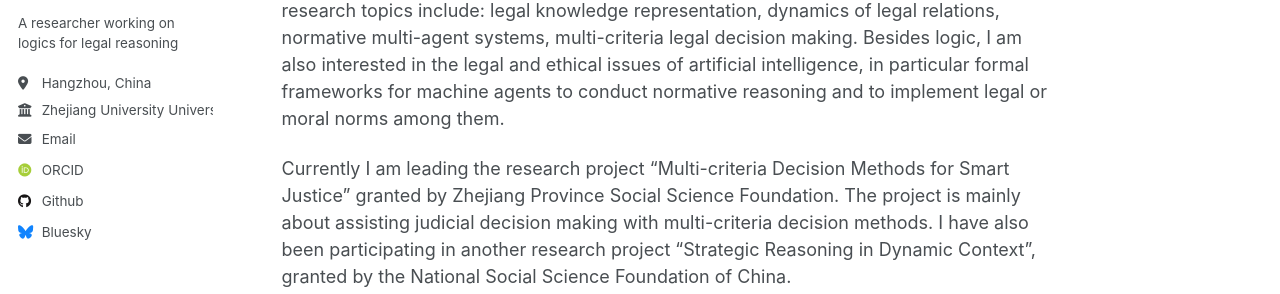
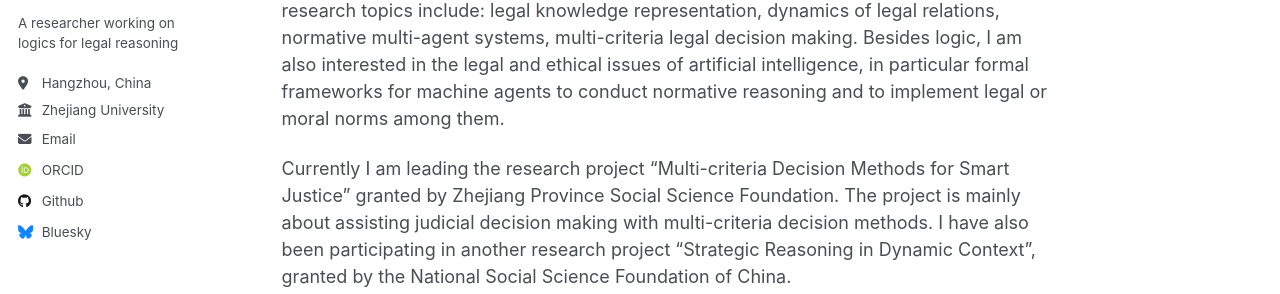
Before and after one commit to tianwenxu-lawlogic/tianwenxu-lawlogic.github.io, a Jekyll site: the page built from _pages/about.md, in a window 1280 px wide. Shown: the part 310-604 px from the top of the page. Built offline with Jekyll 4.4.1, drawn with Linux system fonts in a browser that asks for light colours; some web fonts are replaced.

Commit message:
Update _config.yml

```diff
--- a/_config.yml
+++ b/_config.yml
@@ -26,7 +26,7 @@ author:
   pronouns         : # example: "she/her"
   bio              : "A researcher working on logics for legal reasoning"
   location         : "Hangzhou, China"
-  employer         : "Zhejiang University University"
+  employer         : "Zhejiang University"
   uri              : # URL
   email            : "tianwen.xu@zju.edu.cn"
 
```
